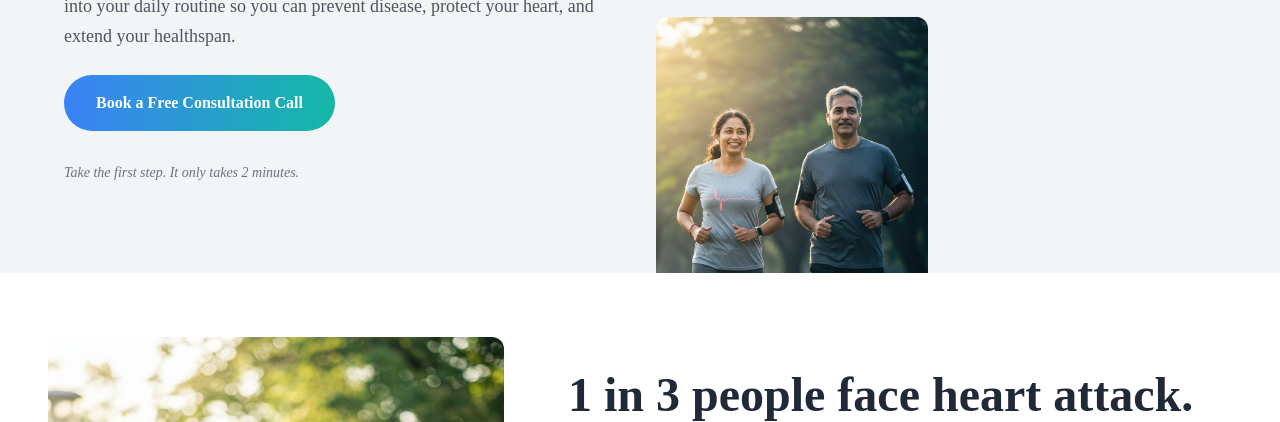
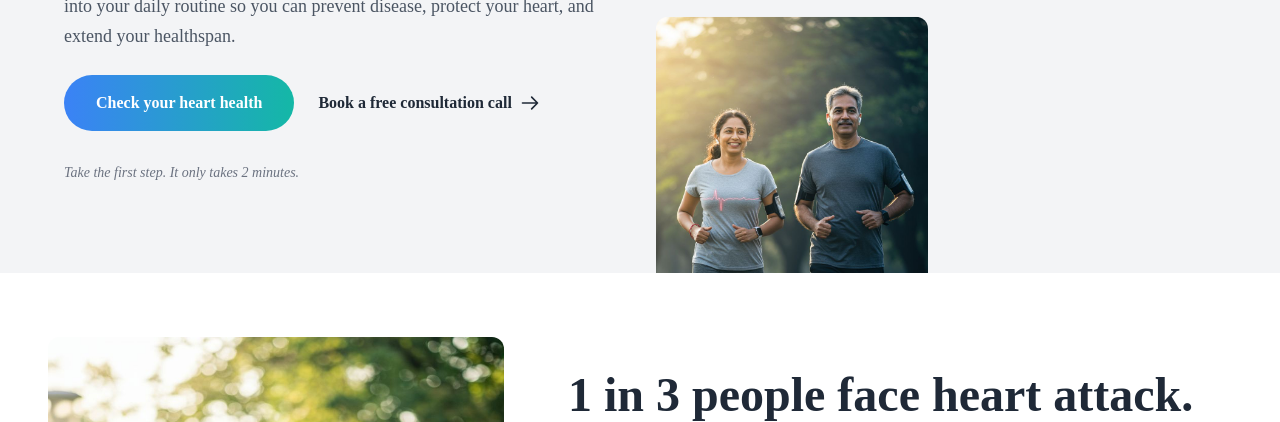
Before and after one commit to aangir14/pivot_website, a plain HTML site: page heartspan.html in a window 1280 px wide. Shown: the part 367-789 px from the top of the page. Drawn offline with nearby package versions, Linux system fonts and the light colour scheme; a web font is replaced by a local one.

Commit message:
Update hero CTA buttons in heartspan.html to include heart health assessment

```diff
--- a/heartspan.html
+++ b/heartspan.html
@@ -730,10 +730,20 @@
                         HeartSpan is a virtual care program that blends science and personalization into your daily
                         routine so you can prevent disease, protect your heart, and extend your healthspan.
                     </p>
-                    <div class="flex flex-col sm:flex-row gap-4 mb-8">
+                    <div class="flex flex-col sm:flex-row items-center gap-6 mb-8">
+                        <a href="/heart-health-assessment.html"
+                            class="bg-gradient-to-r from-blue-500 to-teal-500 text-white px-8 py-4 hover:from-blue-600 hover:to-teal-600 hover:shadow-xl transition-all duration-300 rounded-full font-semibold inline-block text-center">
+                            Check your heart health
+                        </a>
                         <a href="/contact.html"
-                            class="bg-gradient-to-r from-blue-500 to-teal-500 text-white px-8 py-4 hover:from-blue-600 hover:to-teal-600 hover:shadow-xl transition-all duration-300 rounded-full font-semibold inline-block text-center">
-                            Book a Free Consultation Call
+                            class="flex items-center text-gray-800 font-semibold hover:text-teal-600 transition-colors group">
+                            Book a free consultation call
+                            <svg xmlns="http://www.w3.org/2000/svg"
+                                class="h-5 w-5 ml-2 transform group-hover:translate-x-1 transition-transform"
+                                fill="none" viewBox="0 0 24 24" stroke="currentColor">
+                                <path stroke-linecap="round" stroke-linejoin="round" stroke-width="2"
+                                    d="M14 5l7 7m0 0l-7 7m7-7H3" />
+                            </svg>
                         </a>
                     </div>
                     <p class="text-sm text-gray-500 italic">Take the first step. It only takes 2 minutes.</p>
```
